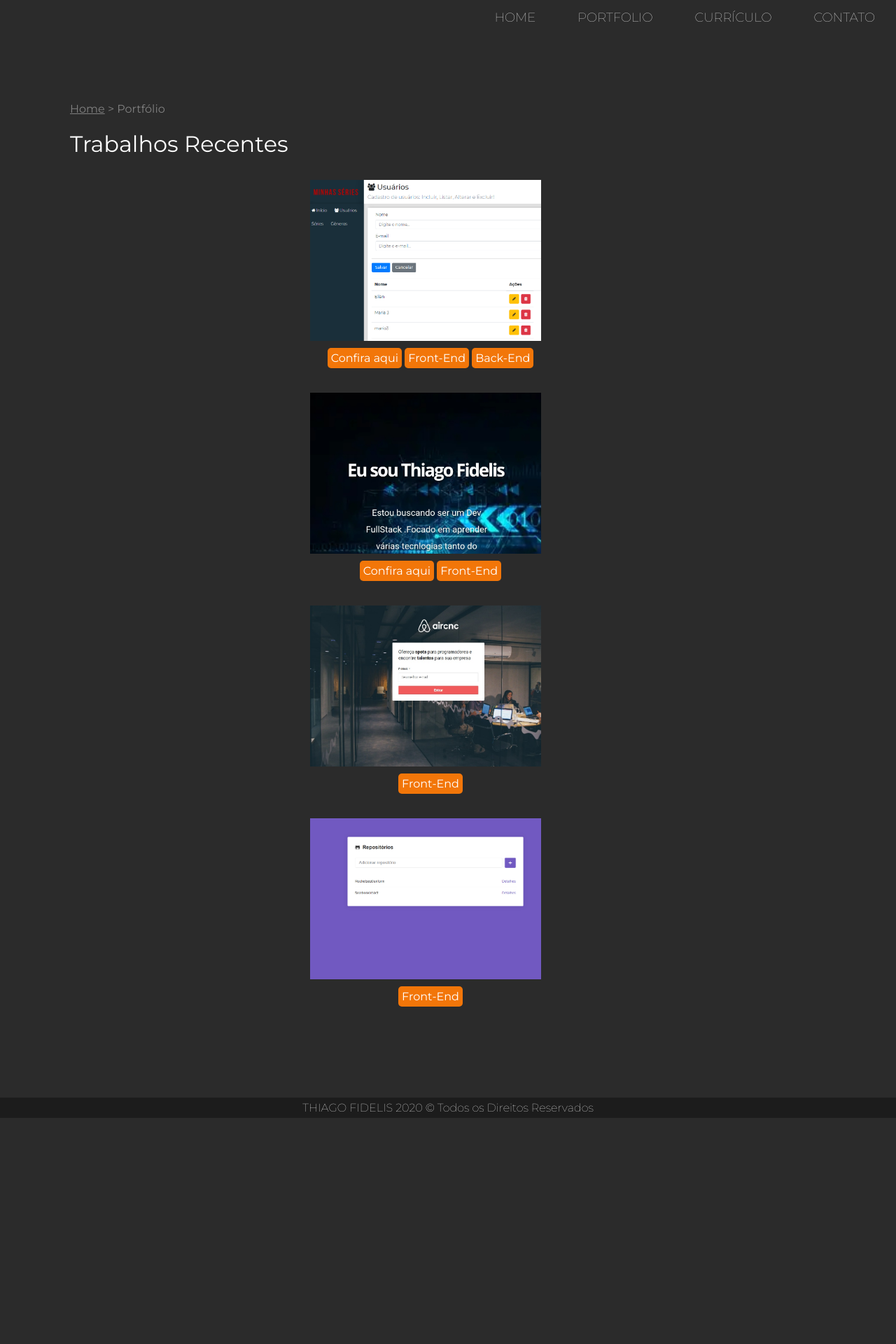
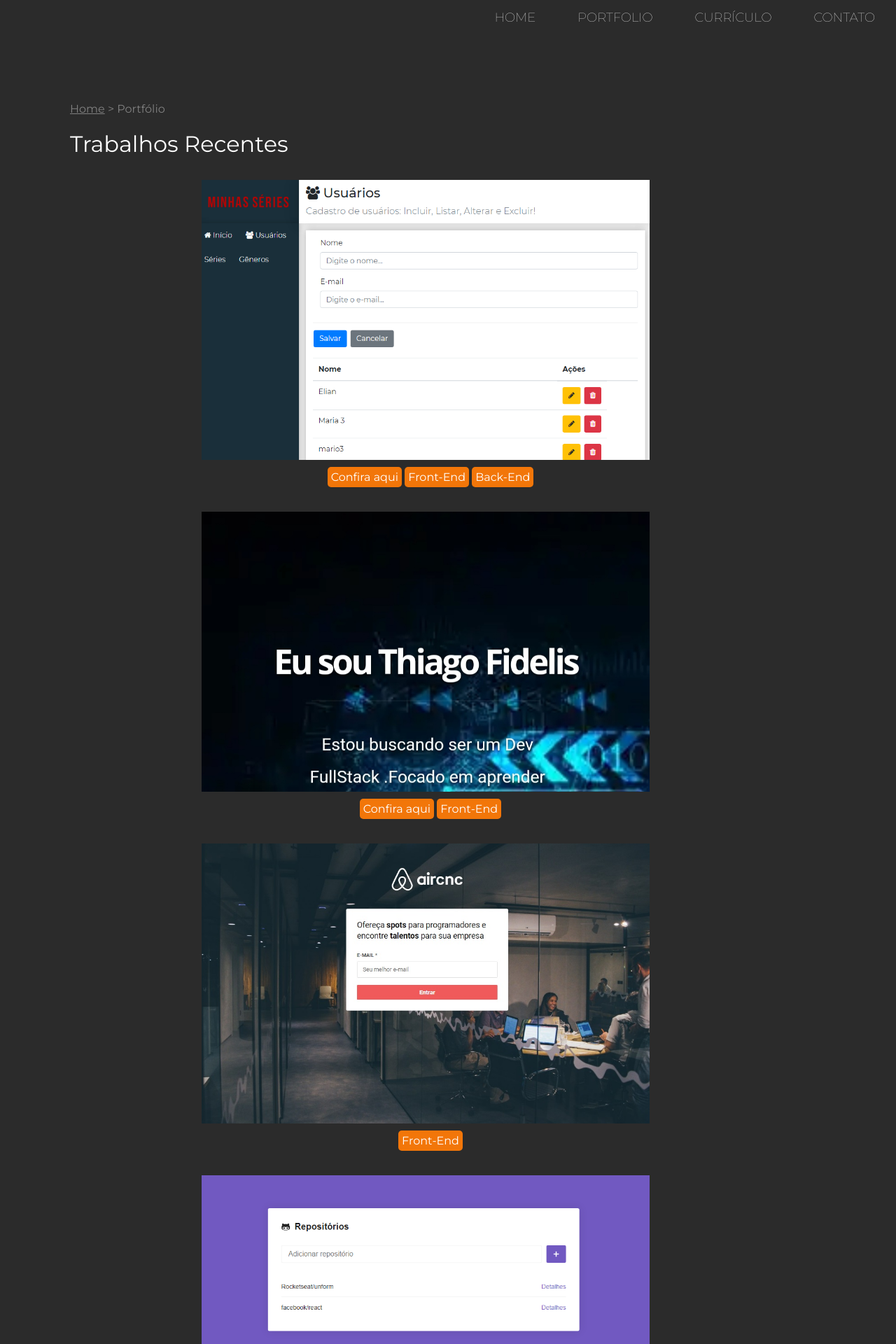
Before and after one commit to fidelis27/portfolio-thiagofidelis, a PHP site: page /portfolio.html in a window 1280 px wide. Shown: the top 1920 px of the page at 70% size. Before the commit the page ends 1597 px from the top, so only its background shows below. Run offline with PHP 8.4, Linux system fonts and the light colour scheme.

Commit message:
update projects

```diff
--- a/css/styles.css
+++ b/css/styles.css
@@ -2,7 +2,8 @@
     --colorFont: #f27609;
 }
 
-html, body {
+html,
+body {
     padding: 0;
     margin: 0;
     font-size: 0;
@@ -163,13 +164,11 @@ body {
 .col1 {
     display: inline-block;
     text-align: center;
-
 }
 
 .col2 {
     display: inline-block;
     text-align: center;
-
 }
 
 .btnSkills {
@@ -181,7 +180,6 @@ body {
     border-radius: 4px;
     font-size: 12px;
     margin: 5px;
-
 }
 
 .btnSkills:hover {
@@ -207,6 +205,7 @@ body {
 .icons {
     background-color: white;
 }
+
 .container {
     display: flex;
     flex-direction: column;
@@ -221,16 +220,16 @@ body {
     margin-bottom: 30px;
     align-items: center;
 }
+
 .miniatura {
     display: block;
-    width: 330px;
-    height: 230px;
+    width: 50vw;
+    height: 50vh;
     display: inline-block;
     margin-right: 15px;
     margin-bottom: 15px;
     background-size: cover;
     overflow: hidden;
-
 }
 
 .miniatura a {
@@ -268,13 +267,12 @@ body {
     margin-top: 0;
 }
 
-.botoes > a {
-    background: var(--colorFont) ;
+.botoes>a {
+    background: var(--colorFont);
     border-radius: 5px;
     text-decoration: none;
     color: white;
     padding: 5px;
-
 }
 
 .foto-trabalhos {
@@ -437,9 +435,7 @@ body {
         border-radius: 4px;
         font-size: 12px;
         margin: 5px;
-
     }
-
     .btnSkills a {
         text-decoration: none;
         color: white;
--- a/portfolio.html
+++ b/portfolio.html
@@ -8,9 +8,7 @@
     <meta charset="utf-8">
     <link rel="shortcut icon" href="assets/img/icon.jpg">
     <link rel="stylesheet" href="css/styles.css">
-		<link
-			href="https://fonts.googleapis.com/css?family=Montserrat:100,400&display=swap"
-			rel="stylesheet">
+    <link href="https://fonts.googleapis.com/css?family=Montserrat:100,400&display=swap" rel="stylesheet">
     <script type="text/javascript" src="js/script.js"></script>
 
 </head>
@@ -41,8 +39,7 @@
 
         <div class="container">
             <div class="item">
-					<div style="background-image: url('assets/img/series.png');"
-					class="miniatura">
+                <div style="background-image: url('assets/img/series.png');" class="miniatura">
 
                     <a href="https://frontend-series-app.herokuapp.com/" target="_blank">
                         <div class="blackbox">
@@ -54,21 +51,15 @@
                     </a>
                 </div>
                 <div class="botoes">
-					<a class="btn btn-primary" type="button"
-                rel="noopener noreferrer" href="https://frontend-series-app.herokuapp.com/"
-				title="App React" target="_blank">Confira aqui</a>
-				<a class="btn btn-primary" type="button"
-                rel="noopener noreferrer" href="https://github.com/fidelis27/frontend-series-app"
-				title="Front-End" target="_blank">Front-End</a>
-				<a class="btn btn-primary" type="button"
-                rel="noopener noreferrer" href="https://github.com/fidelis27/backend-series"
-                title="Back-End" target="_blank">Back-End</a>
+                    <a class="btn btn-primary" type="button" rel="noopener noreferrer" href="https://frontend-series-app.herokuapp.com/" title="App React" target="_blank">Confira
+						aqui</a>
+                    <a class="btn btn-primary" type="button" rel="noopener noreferrer" href="https://github.com/fidelis27/frontend-series-app" title="Front-End" target="_blank">Front-End</a>
+                    <a class="btn btn-primary" type="button" rel="noopener noreferrer" href="https://github.com/fidelis27/backend-series" title="Back-End" target="_blank">Back-End</a>
                 </div>
             </div>
 
             <div class="item">
-				<div style="background-image: url('assets/img/trabalhos/portfolio.jpg');"
-					class="miniatura">
+                <div style="background-image: url('assets/img/trabalhos/portfolio.jpg');" class="miniatura">
                     <a href="https://react-portfolio-fidelis.herokuapp.com/" target="_blank">
                         <div class="blackbox">
                             <div class="blackbox-text">
@@ -79,49 +70,55 @@
                     </a>
                 </div>
                 <div class="botoes">
-					<a class="btn btn-primary" type="button"
-                rel="noopener noreferrer" href="https://react-portfolio-fidelis.herokuapp.com/"
-				title="1º Portfolio em React" target="_blank">Confira aqui</a>
-				<a class="btn btn-primary" type="button"
-                rel="noopener noreferrer" href="https://github.com/fidelis27/react-portfolio/"
-				title="1º Portfolio em React" target="_blank">Front-End</a>
+                    <a class="btn btn-primary" type="button" rel="noopener noreferrer" href="https://react-portfolio-fidelis.herokuapp.com/" title="1º Portfolio em React" target="_blank">Confira aqui</a>
+                    <a class="btn btn-primary" type="button" rel="noopener noreferrer" href="https://github.com/fidelis27/react-portfolio/" title="1º Portfolio em React" target="_blank">Front-End</a>
                 </div>
             </div>
 
             <div class="item">
                 <div style="background-image: url('assets/img/login.jpg');
 					background-size:cover;" class="miniatura">
-					<a href="#" target="_blank">
+
                     <div class="blackbox">
                         <div class="blackbox-text">
                             <h1>Aircnc</h1>
                             <h2>App desenvolvido com React no bootcamp 09 da Rockeseat.</h2>
                         </div>
                     </div>
-					</a>
+
                 </div>
                 <div class="botoes">
-					<a class="btn btn-primary" type="button"
-                rel="noopener noreferrer" href="https://github.com/fidelis27/FrontEnd-Aircnc"
-				title="Aircnc" target="_blank">Front-End</a>
+                    <a class="btn btn-primary" type="button" rel="noopener noreferrer" href="https://github.com/fidelis27/FrontEnd-Aircnc" title="Aircnc" target="_blank">Front-End</a>
                 </div>
             </div>
             <div class="item">
-				<div style="background-image: url('assets/img/repo.png');"
-					class="miniatura">
-					<a href="#" target="_blank">
+                <div style="background-image: url('assets/img/repo.png');" class="miniatura">
+
                     <div class="blackbox">
                         <div class="blackbox-text">
                             <h1>Consulta API GitHub</h1>
                             <h2>App desenvolvido com React no modulo05 do Gostack da Rockeseat</h2>
                         </div>
                     </div>
-					</a>
+
                 </div>
                 <div class="botoes">
-					<a class="btn btn-primary" type="button"
-                rel="noopener noreferrer" href="https://github.com/fidelis27/app-consome-api-github-reactJS"
-				title="Consulta API GitHub" target="_blank">Front-End</a>
+                    <a class="btn btn-primary" type="button" rel="noopener noreferrer" href="https://github.com/fidelis27/app-consome-api-github-reactJS" title="Consulta API GitHub" target="_blank">Front-End</a>
+                </div>
+            </div>
+            <div class="item">
+                <div style="background-image: url('assets/img/clone-facebook.png');" class="miniatura">
+
+                    <div class="blackbox">
+                        <div class="blackbox-text">
+                            <h1>Clone Interface Facebook</h1>
+                            <h2>Explorando os componentes em ReactJs</h2>
+                        </div>
+                    </div>
+
+                </div>
+                <div class="botoes">
+                    <a class="btn btn-primary" type="button" rel="noopener noreferrer" href="https://github.com/fidelis27/Desafio-04-clone-facebook" title="Clone Interface Facebook" target="_blank">Front-End</a>
                 </div>
             </div>
         </div>
```
Also changed, not shown: assets/img/clone-facebook.png (added). Lines whose indentation alone changed are shown as unchanged.
